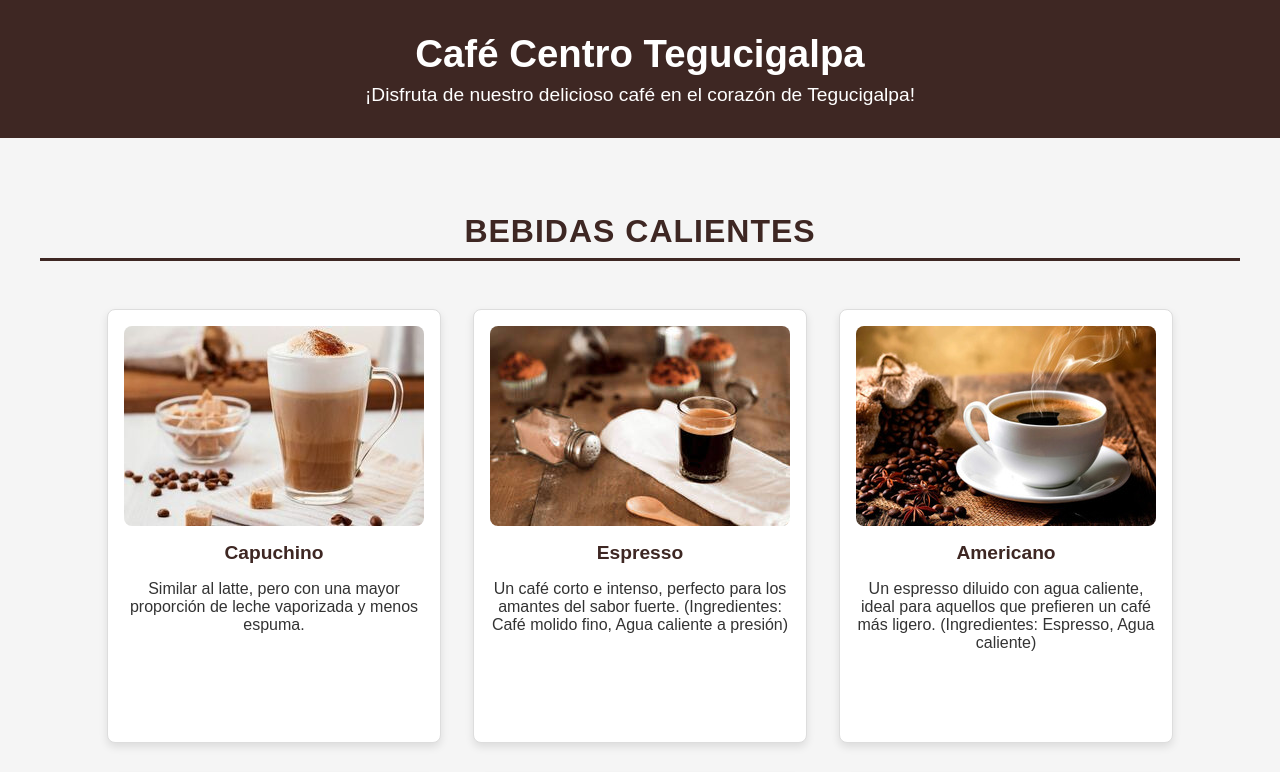
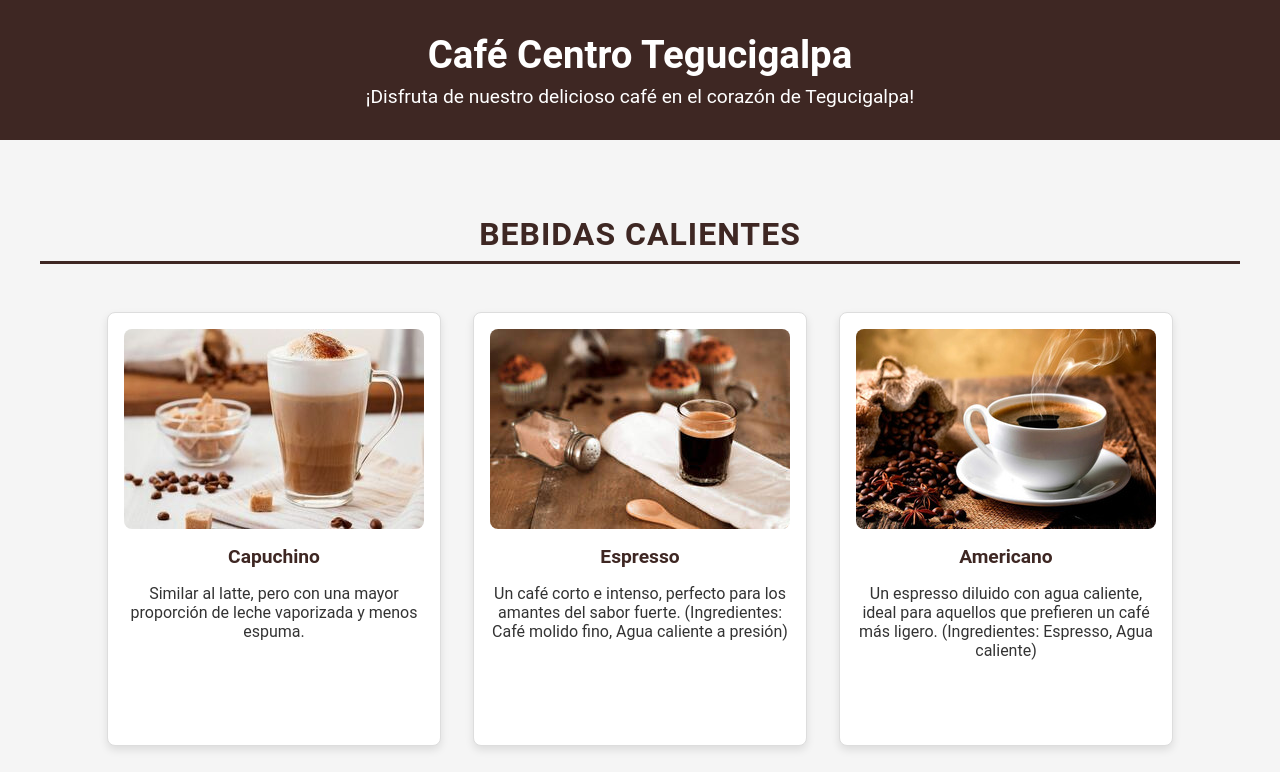
Before and after one commit to rabnera3/PW2, a plain HTML site: page Tarea2/index.html in a window 1280 px wide. Shown: the top 772 px of the page. Drawn offline with Linux system fonts and the light colour scheme.

Commit message:
cambio a variables en css

```diff
--- a/Tarea2/styles.css
+++ b/Tarea2/styles.css
@@ -1,15 +1,23 @@
+:root {
+    --primary-color: #3e2723;
+    --secondary-color: #fff;
+    --background-color: #f5f5f5;
+    --text-color: #333;
+    --font-family: 'Roboto', sans-serif;
+}
+
 body {
-    font-family: Arial, sans-serif;
+    font-family: var(--font-family);
     margin: 0;
     padding: 0;
-    background-color: #f5f5f5;
-    color: #333;
+    background-color: var(--background-color);
+    color: var(--text-color);
     text-align: center;
 }
 
 header {
-    background-color: #3e2723;
-    color: #fff;
+    background-color: var(--primary-color);
+    color: var(--secondary-color);
     padding: 1rem;
     text-align: center;
 }
@@ -17,17 +25,19 @@ header {
 .header-content {
     max-width: 800px;
     margin: 0 auto;
-    padding: 0 1rem; /* Añade padding lateral para dar más espacio */
+    padding: 0 1rem;
 }
 
 .header-content h1 {
     margin: 0 0 0.5rem;
-    font-size: 1.5rem; /* Reduce el tamaño de la fuente para pantallas pequeñas */
+    font-size: 1.5rem;
+    font-weight: 700;
 }
 
 .header-content p {
     margin: 0;
     font-size: 1rem;
+    font-weight: 400;
 }
 
 .products {
@@ -42,14 +52,15 @@ header {
     text-align: left;
     padding: 0 1rem;
     font-size: 1.5rem;
-    color: #3e2723;
-    border-bottom: 2px solid #3e2723;
+    color: var(--primary-color);
+    border-bottom: 2px solid var(--primary-color);
     margin-bottom: 1rem;
     text-transform: uppercase;
+    font-weight: 700;
 }
 
 .product {
-    background-color: #fff;
+    background-color: var(--secondary-color);
     border: 1px solid #ddd;
     border-radius: 8px;
     margin: 0.25rem;
@@ -79,13 +90,15 @@ header {
 
 .product h3 {
     margin: 1rem 0 0.5rem;
-    color: #3e2723;
+    color: var(--primary-color);
     font-size: 1.2rem;
+    font-weight: 700;
 }
 
 .product p {
     margin: 0.5rem 0;
     flex-grow: 1;
+    font-weight: 400;
 }
 
 @media (min-width: 768px) {
@@ -120,9 +133,10 @@ header {
         width: 100%;
         margin-bottom: 2rem;
         padding-bottom: 0.5rem;
-        border-bottom: 3px solid #3e2723;
+        border-bottom: 3px solid var(--primary-color);
         text-transform: uppercase;
         letter-spacing: 1px;
+        font-weight: 700;
     }
 
     footer {
@@ -135,8 +149,8 @@ header {
 }
 
 footer {
-    background-color: #3e2723;
-    color: #fff;
+    background-color: var(--primary-color);
+    color: var(--secondary-color);
     padding: 1rem;
     text-align: center;
 }
```
